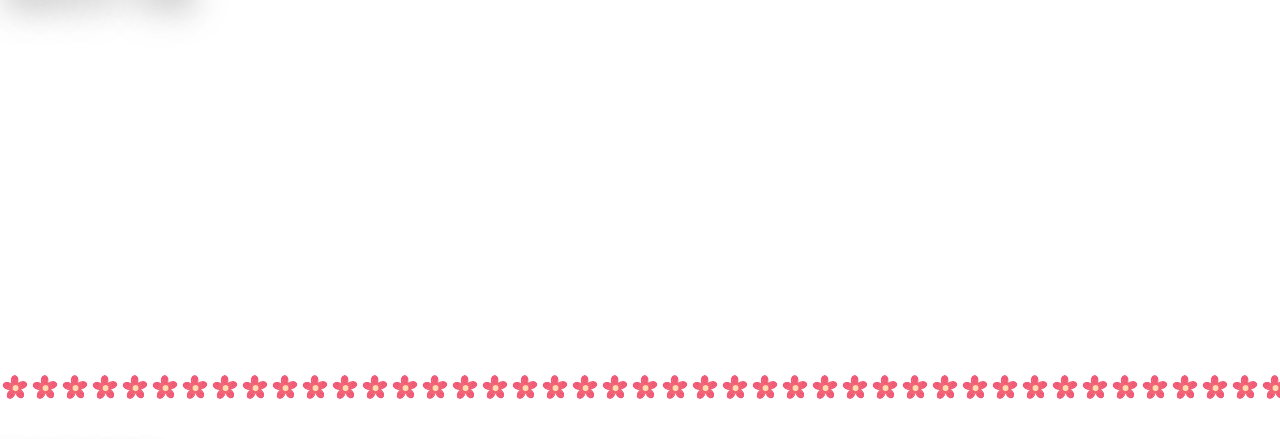
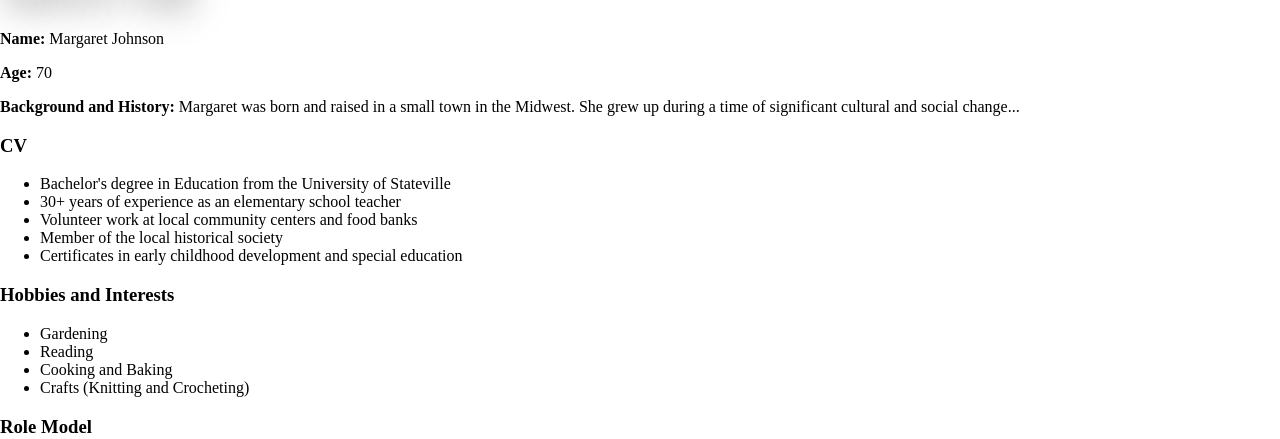
Before and after one commit to WED-2023/319041208, a plain HTML site: page index.html in a window 1280 px wide. Shown: the part 353-792 px from the top of the page. Drawn offline with Linux system fonts and the light colour scheme.

Commit message:
about me first draft

```diff
--- a/index.html
+++ b/index.html
@@ -19,28 +19,40 @@
 <section id="about" class="section">
   <div class="star"><br/></div>
   <h2>ABOUT ME</h2>
-<br/>
-<br/>
-<br/>
+    <p><strong>Name:</strong> Margaret Johnson</p>
+    <p><strong>Age:</strong> 70</p>
+    <p><strong>Background and History:</strong> Margaret was born and raised in a small town in the Midwest. She grew up during a time of significant cultural and social change...</p>
+  </section>
+
+  <section id="cv">
+    <h3>CV</h3>
+    <ul>
+      <li>Bachelor's degree in Education from the University of Stateville</li>
+      <li>30+ years of experience as an elementary school teacher</li>
+      <li>Volunteer work at local community centers and food banks</li>
+      <li>Member of the local historical society</li>
+      <li>Certificates in early childhood development and special education</li>
+    </ul>
+  </section>
+
+  <section id="hobbies">
+    <h3>Hobbies and Interests</h3>
+    <ul>
+      <li>Gardening</li>
+      <li>Reading</li>
+      <li>Cooking and Baking</li>
+      <li>Crafts (Knitting and Crocheting)</li>
+    </ul>
+  </section>
+
+  <section id="rolemodel">
+    <h3>Role Model</h3>
+    <p>Margaret's role model is her own grandmother, who instilled in her the values of hard work, resilience, and compassion.</p>
+  </section>
 </section>
 
 <section id="photos" class="section">
-<br/>
-<br/>
-<br/>
-<br/>
-<br/>
-<br/>
-<br/>
-<br/>
-<br/>
-<br/>
-<br/>
-<br/>
-<br/>
-<br/>
-<br/>
-<br/>
+
 <div class="flower"><br/></div>
 <h2> photos</h2>
 <br/>
```
